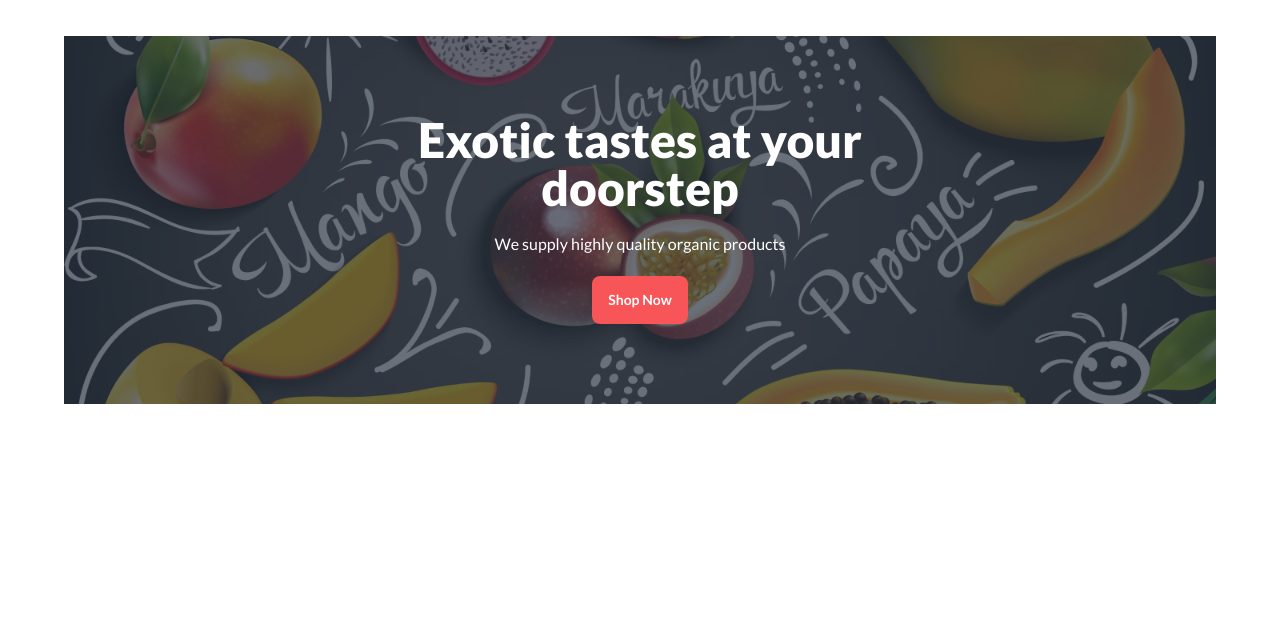
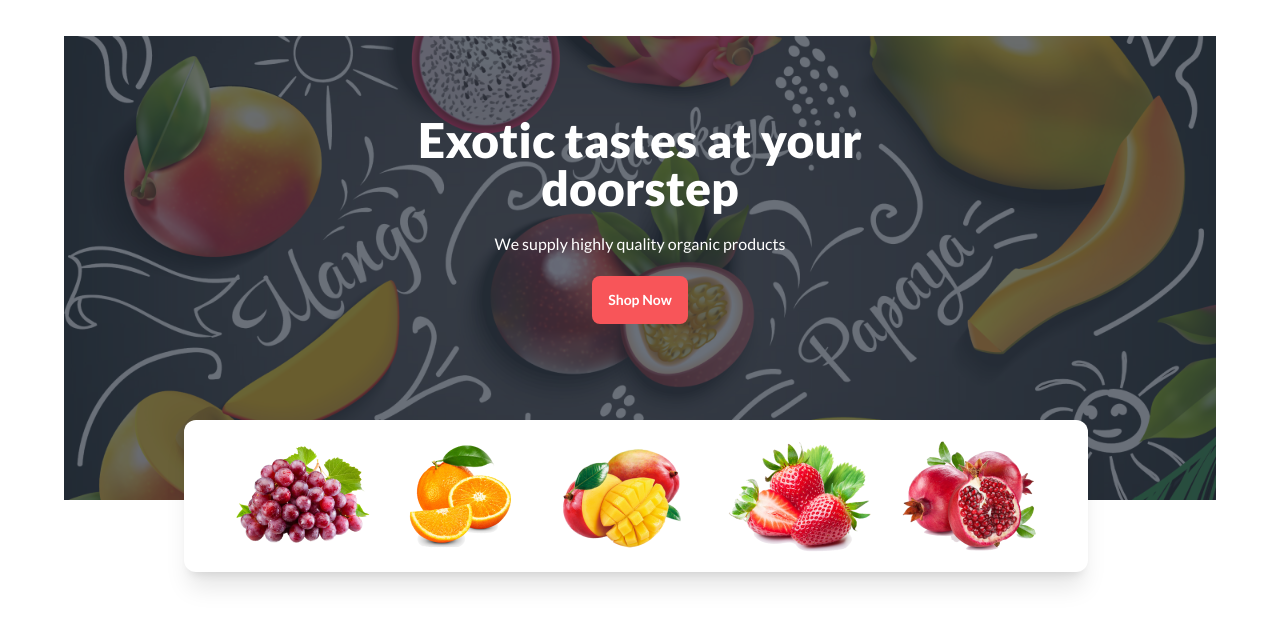
Before and after one commit to cssmh/B8A3-fruit-burst-Ass3, a plain HTML site: page index.html in a window 1280 px wide. Shown: the part 112-738 px from the top of the page. Drawn offline with nearby package versions, Linux system fonts and the light colour scheme.

Commit message:
header full complete

```diff
--- a/index.html
+++ b/index.html
@@ -73,13 +73,22 @@
           <!-- right nav -->
         </div>
         <!-- Header hero -->
+        <div class="relative">
           <div class="hero" style="background-image: url('./images/banner4.png');">
             <div class="hero-overlay bg-opacity-70"></div>
             <div class="hero-content text-center text-neutral-content">
-            <div class="max-w-md my-16">
+              <div class="max-w-md mt-16 mb-16 lg:mb-40">
                 <h1 class="mb-5 text-5xl font-extrabold text-[#FFF]">Exotic tastes at your doorstep</h1>
                 <p class="mb-5 text-[#FFF]">We supply highly quality organic products</p>
                 <button class="btn bg-btn-color border-none text-white capitalize">Shop Now</button>
+                <div class="max-w-7xl hidden lg:flex justify-center rounded-xl shadow-xl px-12 py-5 gap-7 bg-white absolute top-96 right-32">
+                  <img src="./images/fruit1.png" alt="">
+                  <img src="./images/fruit2.png" alt="">
+                  <img src="./images/fruit3.png" alt="">
+                  <img src="./images/fruit4.png" alt="">
+                  <img src="./images/fruit5.png" alt="">
+                </div>
+              </div>
             </div>
           </div>
         </div>
```
Lines whose indentation alone changed are shown as unchanged.
